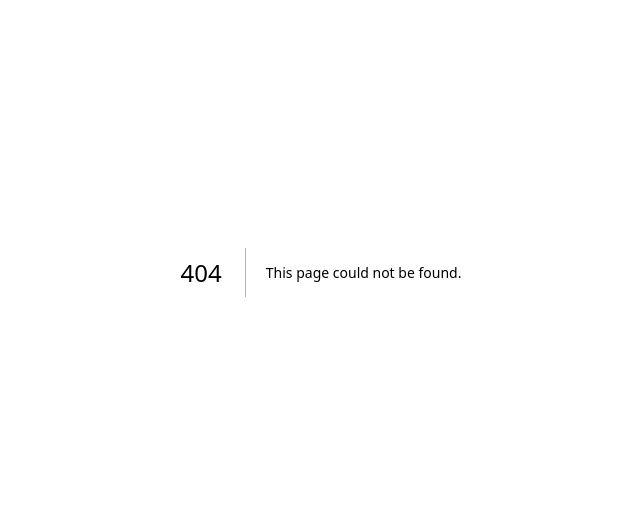
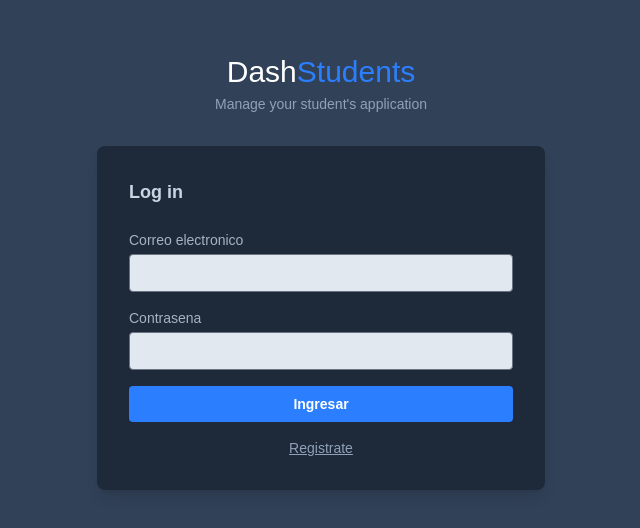
Before and after one commit to profe-gus/2026-2-nextjs-basics, a Next.js app: page /login in a window 1280 px wide. Before the commit this address had no page. Shown: the part 128-656 px from the top of the page, without its empty margins (319-959 px from the left). Built offline with nearby package versions, Linux system fonts and the light colour scheme; no server answers.

Commit message:
login and register action

```diff
--- /dev/null
+++ b/app/(auth)/actions.ts
@@ -0,0 +1,57 @@
+"use server";
+import { ApiError } from "@/lib/api";
+import { login, register } from "@/lib/auth-api";
+import { createSession, deleteSession } from "@/lib/session";
+import { redirect } from "next/navigation";
+
+export type AuthFormState = { error?: string, email?:string};
+
+export async function loginAction(_prev : AuthFormState, formData: FormData) {
+    const email = String(formData.get("email") ?? "").trim().toLowerCase();
+    const password = String(formData.get("password") ?? "");
+    if(!email || password.length < 8){
+        return {
+            error : `Usuario o contrasena invalidos,
+            recuerde que la contrasena debe tener al menos 8 caracteres`,
+            email
+        }
+    }
+    try{
+        const {token} = await login(email, password);
+        await createSession(token);
+    }catch(error){
+        if(error instanceof ApiError){
+            return {error: "Usuario o contrasena incorrectos"}
+        }
+        return { error : `Hubo un problema con el
+            servidor, por favor contacte a su admin`}
+    }
+
+    redirect("/students");
+
+}
+
+export async function registerAction(_prev : AuthFormState, formData: FormData) {
+    const email = String(formData.get("email") ?? "").trim().toLowerCase();
+    const password = String(formData.get("password") ?? "");
+    const fullName = String(formData.get("fullName") ?? "").trim();
+
+    try{
+        const {token} = await register(email, password, fullName);
+        await createSession(token);
+    }catch(error){
+        if(error instanceof ApiError){
+            return {error: "Error al crear el usuario"}
+        }
+        return { error : `Hubo un problema con el
+            servidor, por favor contacte a su admin`}
+    }
+
+    redirect("/students");
+
+}
+
+export async function logoutAction() {
+    await deleteSession();
+    redirect("/login");
+}
--- /dev/null
+++ b/app/(auth)/layout.tsx
@@ -0,0 +1,17 @@
+import { Brand } from "@/components/Brand";
+
+export default function AuthLayout({ children }: { children: React.ReactNode }) {
+  return (
+    <div className="flex min-h-screen items-center justify-center bg-slate-700 p-4 text-slate-300">
+      <div className="w-full max-w-md">
+        <div className="mb-8 text-center">
+          <h1 className="text-2xl text-white md:text-3xl">
+            <Brand />
+          </h1>
+          <p className="mt-1 text-sm text-slate-400">Manage your student&apos;s application</p>
+        </div>
+        <div className="rounded-lg bg-gray-800 p-8 shadow-lg">{children}</div>
+      </div>
+    </div>
+  );
+}
--- /dev/null
+++ b/app/(auth)/login/page.tsx
@@ -0,0 +1,17 @@
+import { LoginForm } from '@/components/auth/LoginForm';
+import { Metadata } from 'next';
+import { Suspense } from 'react';
+
+export const metadata: Metadata = { title: "Log in" };
+
+async function LoginFormWithRedirect({ searchParams }: Pick<PageProps<"/login">, "searchParams">) {
+    const { from } = await searchParams;
+    return <LoginForm from={typeof from === "string" ? from : undefined} />;
+}
+export default function LoginPage({ searchParams }: PageProps<"/login">) {
+    return (
+        <Suspense fallback={<div className="h-64 animate-pulse rounded bg-gray-700" />}>
+            <LoginFormWithRedirect searchParams={searchParams} />
+        </Suspense>
+    );
+}
--- /dev/null
+++ b/components/auth/LoginForm.tsx
@@ -0,0 +1,32 @@
+ "use client";
+import { AuthFormState, loginAction } from '@/app/(auth)/actions';
+import Link from 'next/link';
+import React, { useActionState } from 'react'
+import { SubmitButton } from '../form-ui/SubmitButton';
+import { Input } from '../form-ui/Input';
+
+const initialState: AuthFormState = {};
+
+export function LoginForm({ from }: { from?: string }) {
+    const [state, formAction, pending] = useActionState(loginAction, initialState);
+    return (
+        <form action={formAction} className="flex flex-col gap-4">
+            <h1 className="mb-2 text-lg font-semibold">Log in</h1>
+            <input type="hidden" name="from" value={from ?? "/students"} />
+            <Input label="Correo electronico" name="email" type="email" defaultValue={state.email} required />
+            <Input label="Contrasena" name="password" type="password" required minLength={8} />
+            {state.error && (
+                <p role="alert" className="text-sm text-red-400">
+                    {state.error}
+                </p>
+            )}
+            <SubmitButton pending={pending} pendingText="Ingresando...">
+                Ingresar
+            </SubmitButton>
+            <Link href="/register" className="text-center text-sm text-slate-400 underline
+hover:text-white">
+                Registrate
+            </Link>
+        </form>
+    );
+}
--- /dev/null
+++ b/components/form-ui/Input.tsx
@@ -0,0 +1,20 @@
+import React, { InputHTMLAttributes } from 'react'
+
+type FieldProps = InputHTMLAttributes<HTMLInputElement> & { label: string; name: string; }
+
+export const Input = ({ label, name, ...props }: FieldProps) => {
+    return (
+        <label htmlFor={name} className='flex flex-col gap-1 text-sm'>
+            <span className='opacity-80'>{label}</span>
+            <input
+                id={name}
+                name={name}
+                className="w-full rounded border border-gray-500 bg-slate-200 px-3 py-2 text-sm
+text-slate-900 placeholder-slate-500 focus:border-blue-500 focus:ring-1
+focus:ring-blue-500 focus:outline-none"
+                {...props}
+            />
+        </label>
+
+    )
+}
--- /dev/null
+++ b/components/form-ui/SubmitButton.tsx
@@ -0,0 +1,15 @@
+import React from 'react'
+
+type SubmitButtonProps = { pending: boolean; children: React.ReactNode; pendingText: string };
+export function SubmitButton({ pending, children, pendingText }: SubmitButtonProps) {
+    return (
+        <button
+            type="submit"
+            disabled={pending}
+            className="w-full rounded bg-blue-500 px-4 py-2 text-sm font-semibold text-white
+transition-colors hover:bg-blue-600 disabled:cursor-not-allowed disabled:bg-blue-800"
+        >
+            {pending ? pendingText : children}
+        </button>
+    );
+}
--- /dev/null
+++ b/lib/auth-api.ts
@@ -0,0 +1,15 @@
+import "server-only";
+import { api } from "./api";
+
+type AuthResponse = {id: string, email: string, token: string};
+
+
+export async function login(email:string, password:string) {
+const {data} = await api.post<AuthResponse>("/user/auth", {email, password});
+return data;
+}
+
+export async function register(email: string, password: string, fullName:string) {
+    const {data} = await api.post<AuthResponse>("/user/signup", {email, password, fullName});
+    return data;
+}
--- /dev/null
+++ b/lib/session.ts
@@ -0,0 +1,22 @@
+import "server-only";
+import { cookies } from "next/headers";
+
+export const TOKEN_COOKIE = "token";
+const ONE_HOUR = 60 * 60;
+
+export async function createSession(token: string){
+    (await cookies()).set(TOKEN_COOKIE, token, {
+        httpOnly : true,
+        sameSite: "lax",
+        path: "/",
+        maxAge: ONE_HOUR
+    })
+}
+
+export async function deleteSession(){
+    (await cookies()).delete(TOKEN_COOKIE);
+}
+
+export async function getToken() {
+    return (await cookies()).get(TOKEN_COOKIE)?.value;
+}
```
